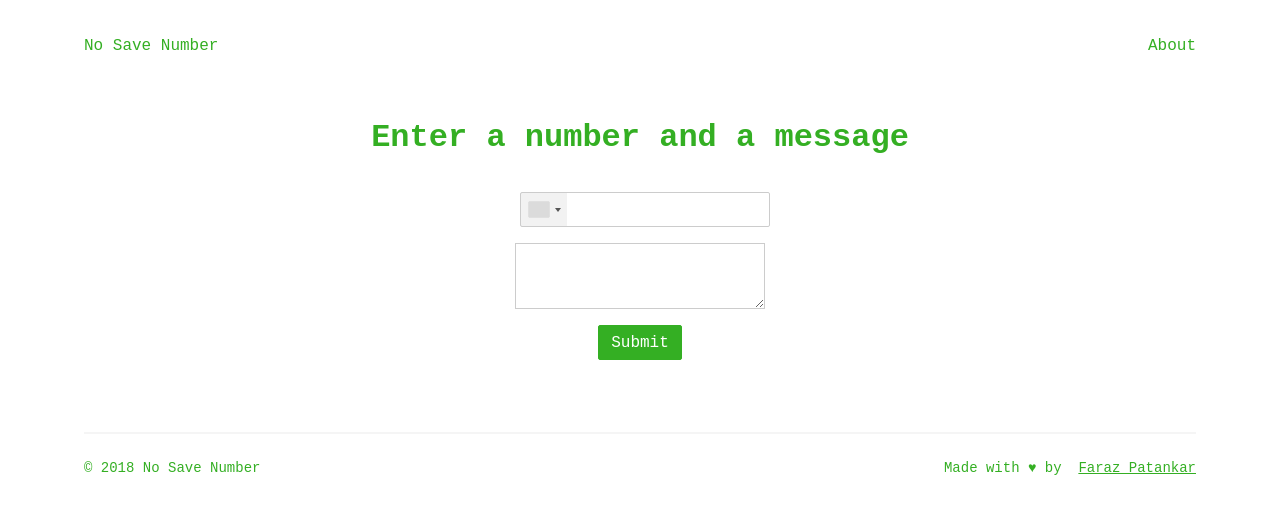
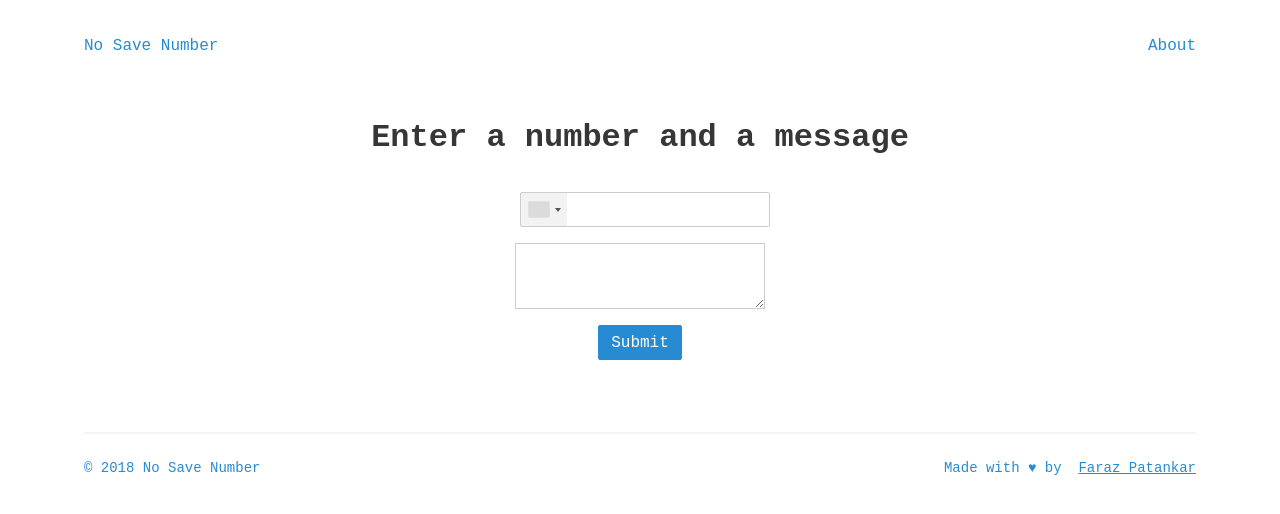
Before and after one commit to FarazPatankar/NoSaveNumber, a plain HTML site: page index.html in a window 1280 px wide. Drawn offline with nearby package versions, Linux system fonts and the light colour scheme.

Commit message:
change color scheme

```diff
--- a/css/demo.css
+++ b/css/demo.css
@@ -9,10 +9,10 @@ body {
   height: 100%;
   width: 100%;
   margin: 0;
-  color: #34af23; }
+  color: #268bd2; }
 
 a {
-  color: #34af23;
+  color: #268bd2;
 }
 
 .hide {
@@ -64,8 +64,8 @@ input, select {
 
 button {
   color: #FFF;
-  background-color: #34AF23;
-  border: 1px solid #34AF23; }
+  background-color: #268bd2;
+  border: 1px solid #268bd2; }
   button:hover {
     cursor: pointer; }
 
@@ -95,18 +95,17 @@ button {
 
 /*Post Bulma CSS */
 .navbar-item {
-  color: #34af23 !important;
+  color: #268bd2 !important;
   font-size: 1rem;
 }
 
 h1 {
   margin-bottom: 3.5rem !important;
-  color: #34af23 !important;
 }
 
 .hero-body {
   padding: 3rem 1.5rem !important;
-  color: #34af23;
+  color: #268bd2;
 }
 
 .subtitle {
--- a/index.html
+++ b/index.html
@@ -24,7 +24,7 @@
 <body class="container">
   <nav class="navbar is-transparent">
     <div class="navbar-brand">
-      <a class="navbar-item" href="#">No Save Number</a>
+      <a class="navbar-item" href="http://nosavenumber.com/">No Save Number</a>
       <div class="navbar-burger burger" data-target="navbarContent">
         <span></span>
         <span></span>
```
